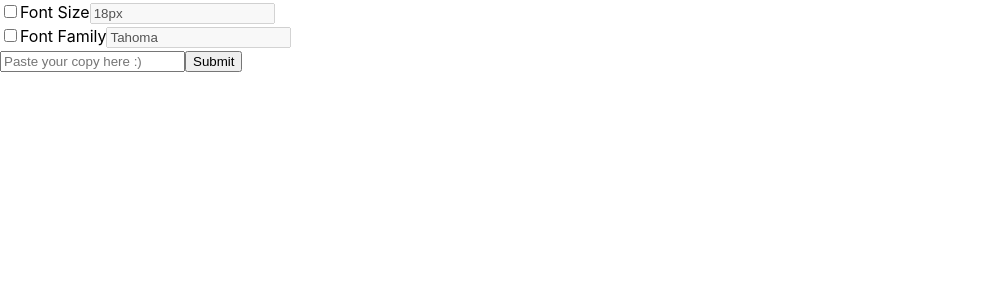
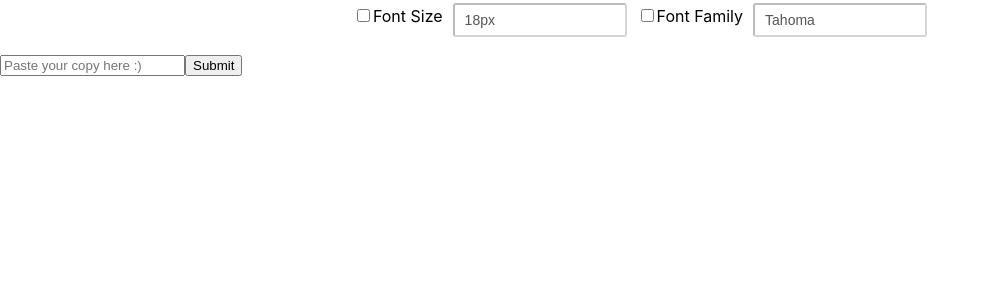
Before and after one commit to INRGI/CopyMaker, a React (Vite) app: page /id-1 in a window 1280 px wide. Shown: the top 300 px of the page, without its empty margins (0-990 px from the left). Built offline with nearby package versions, Linux system fonts and the light colour scheme.

Commit message:
Add basic styles

```diff
--- a/src/components/FormPromo/FormPromo.jsx
+++ b/src/components/FormPromo/FormPromo.jsx
@@ -1,10 +1,11 @@
 
 import { useState } from "react";
-import { Formik, Form, Field } from 'formik';
+import { Formik } from 'formik';
 import { useParams } from "react-router-dom";
 import { useDispatch, useSelector } from "react-redux";
 import { nanoid } from "nanoid";
 import { editDomain } from "../../redux/domainSlice";
+import { CheckBox, Container, FormContainer, FormInput, InputContainer } from "./FormPromo.styled";
 
 
 const FormPromo = () => {
@@ -39,24 +40,26 @@ const FormPromo = () => {
             validateOnBlur={false}
             validateOnChange={false}
         >
-            <Form>
-                <div>
+            <FormContainer>
+                <Container>
+                    <InputContainer>
                         <label>
-                        <input type="checkbox" checked={isFontSize} onChange={() => setFontSize((prev) => !prev)}/>
+                            <CheckBox type="checkbox" checked={isFontSize} onChange={() => setFontSize((prev) => !prev)}/>
                             Font Size
                         </label>
 
-                    <Field type="text" name="fontSize" id={fontSizeId} placeholder="fontSize" disabled={!isFontSize}/>
-                </div>
+                        <FormInput type="text" name="fontSize" id={fontSizeId} placeholder="fontSize" disabled={!isFontSize}/>
+                    </InputContainer>
 
-                <div>
+                    <InputContainer>
                         <label>
-                        <input type="checkbox" checked={isFontFamily} onChange={() => setFontFamily((prev) => !prev)}/>
+                            <CheckBox type="checkbox" checked={isFontFamily} onChange={() => setFontFamily((prev) => !prev)}/>
                             Font Family
                         </label>
 
-                    <Field type="text" name="fontFamily" id={fontFamilyId} placeholder="fontFamily" disabled={!isFontFamily}/>
-                </div>
+                        <FormInput type="text" name="fontFamily" id={fontFamilyId} placeholder="fontFamily" disabled={!isFontFamily}/>
+                    </InputContainer>
+                </Container>
 
                 <div>
                     <input type="text" placeholder="Paste your copy here :)" />
@@ -69,7 +72,7 @@ const FormPromo = () => {
                     </div>
                 )}
 
-                </Form>
+                </FormContainer>
 
         </Formik>
     )
--- a/src/components/FormPromo/FormPromo.styled.jsx
+++ b/src/components/FormPromo/FormPromo.styled.jsx
@@ -1,4 +1,50 @@
-// import styled from "@emotion/styled";
+import styled from "@emotion/styled";
+import { Field, Form } from "formik";
 
 
-// export const CheckBox =
+
+export const FormInput = styled(Field)`
+    display: block;
+    min-height: 30px;
+    width: 85%;
+    max-width: 150px;
+    background-color: rgba(255,255,255,0.07);
+    border-radius: 3px;
+    padding: 0 10px;
+    margin-top: 8px;
+    font-size: 14px;
+    font-weight: 300;
+    &::placeholder{
+        color: black;
+    }
+    &:hover{
+        transform: translateY(-1px);
+        box-shadow: rgba(0, 0, 0, 0.1) 0 4px 12px;
+    }
+`;
+
+
+export const InputContainer = styled.div`
+    display: flex;
+    gap: 10px;
+    align-items: center;
+    justify-content: center;
+    height: 32px;
+`;
+
+export const Container = styled.div`
+    display: flex;
+    gap: 10px;
+    align-items: center;
+    justify-content: center;
+`;
+
+export const FormContainer = styled(Form)`
+    display: flex;
+    flex-direction: column;
+    gap: 20px;
+`;
+
+export const CheckBox = styled.input`
+
+`;
```
Lines whose indentation alone changed are shown as unchanged.
